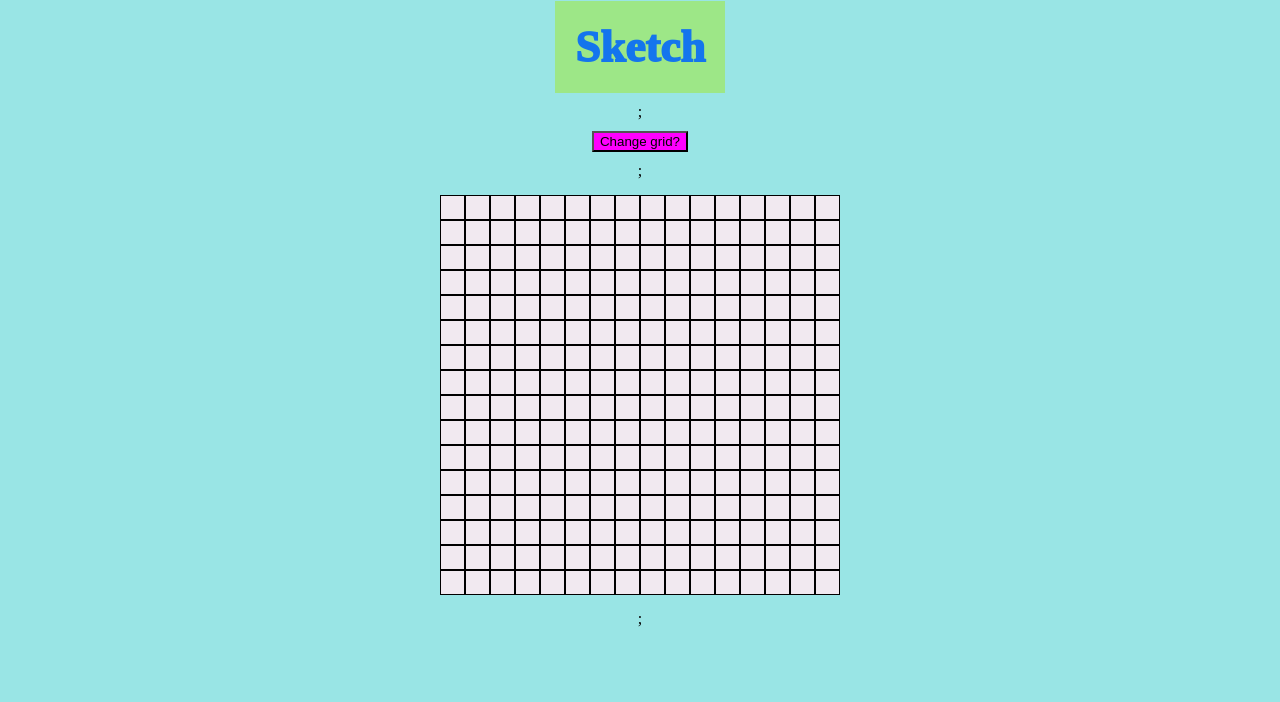
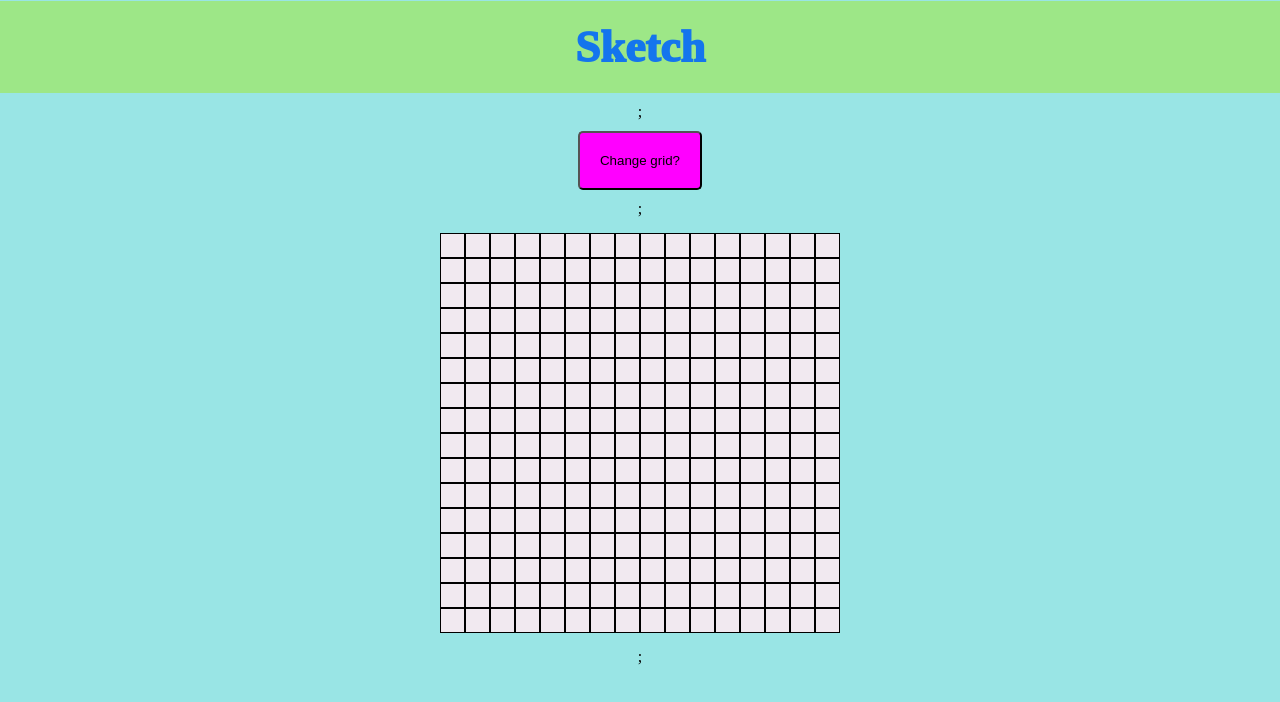
Before and after one commit to maikol9703/Etch-A-Sketch, a plain HTML site: page index.html in a window 1280 px wide. Drawn offline with Linux system fonts and the light colour scheme.

Commit message:
Center text and expand header's background

```diff
--- a/style.css
+++ b/style.css
@@ -11,6 +11,8 @@ body{
 header{
     display: flex;
     flex-grow: 1;
+    width:100%;
+    justify-content: center;
     background-color:#9de787;
     margin:0;
     padding: 20px;
@@ -33,6 +35,7 @@ header{
 .contain{
     display: flex;
     width:400px;
+    align-items: stretch;
     height: 6.5%;
 }
 
@@ -40,8 +43,12 @@ header{
     display: flex;
     flex-grow: 1;
     align-items: stretch;
-    width: 20px;
     background-color: rgb(247 249 244 / 17%);
     border: 1px solid;
     transition:all 1s;
 }
+
+button{
+    padding: 20px;
+    border-radius: 5px;
+}
```
